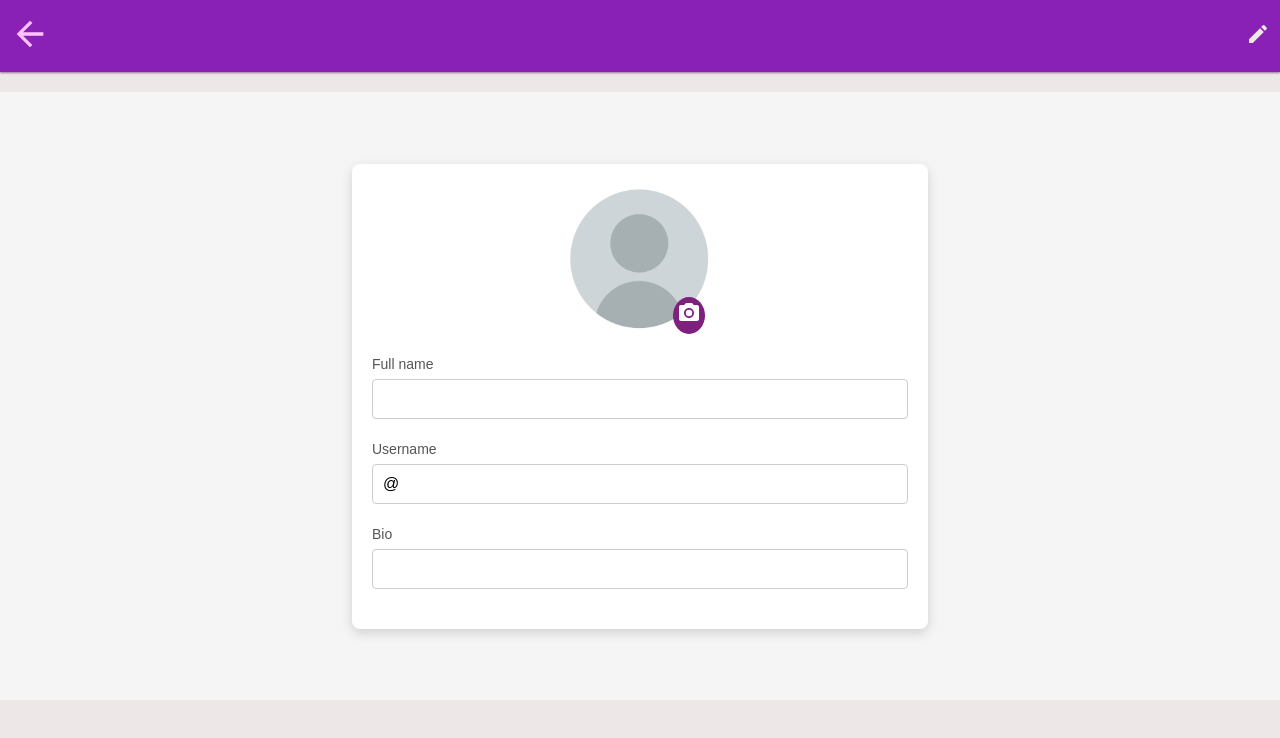
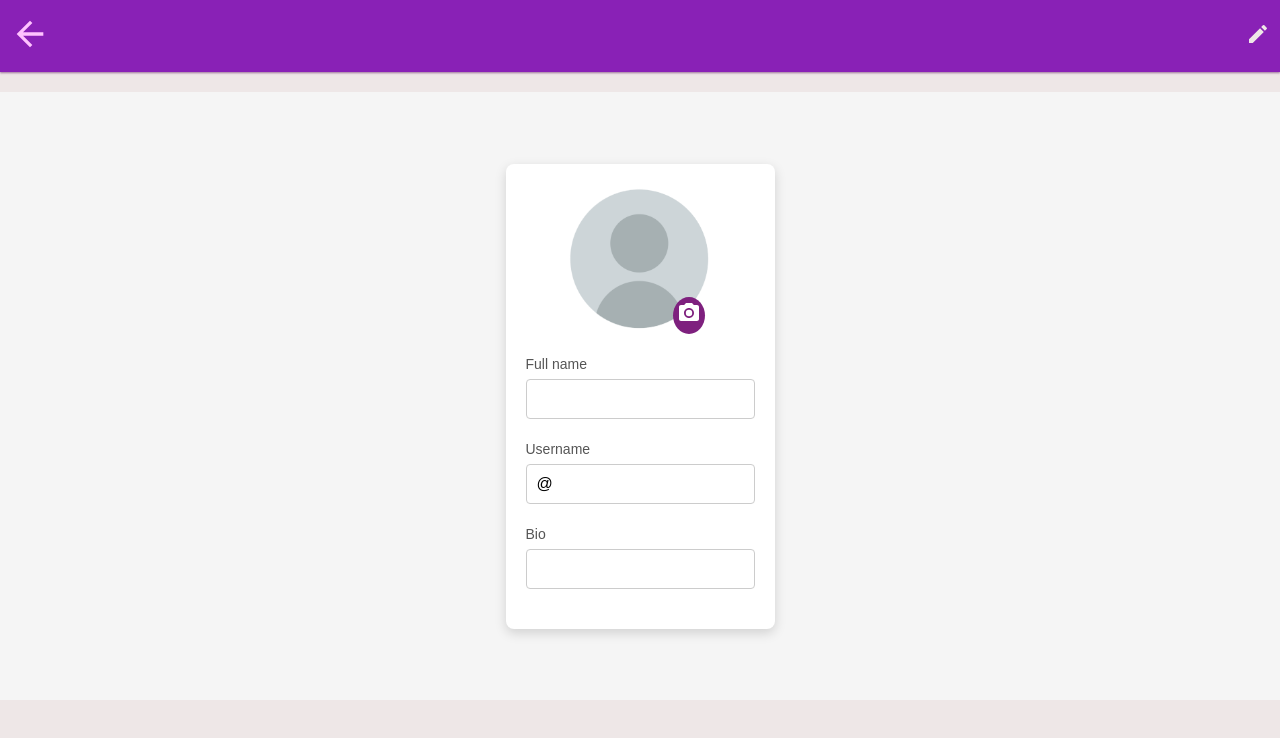
Before and after one commit to RomadovaIrina/2024-2-VK-EDU-Frontend-I-Romadova, a React (Vite) app in the folder react-chat/: page / in a window 1280 px wide. Both pictures are taken after a click on the icon 30 px from the left and 30 px from the top of the page. Shown: the top 738 px of the page. Built offline with nearby package versions, Linux system fonts and the light colour scheme.

Commit message:
деплой...

```diff
--- a/package.json
+++ /dev/null
@@ -1,5 +0,0 @@
-{
-  "dependencies": {
-    "react-router-dom": "^6.27.0"
-  }
-}
--- a/react-chat/src/components/pages/ProfilePage/ProfilePage.module.scss
+++ b/react-chat/src/components/pages/ProfilePage/ProfilePage.module.scss
@@ -30,7 +30,7 @@
     flex-direction: column;
     justify-content: center;
     align-items: center;
-    width: 100%;
+    // width: 100%;
     max-width: 45%;
     background-color: #fff;
     border-radius: 8px;
@@ -43,7 +43,7 @@
     align-items: center;
     width: 100%;
     height: 100hv;
-    background-color: #f5f5f5; /* Небольшой цвет фона для всего экрана */
+    background-color: #f5f5f5;
   }
 
   .requirementsInput {
```
